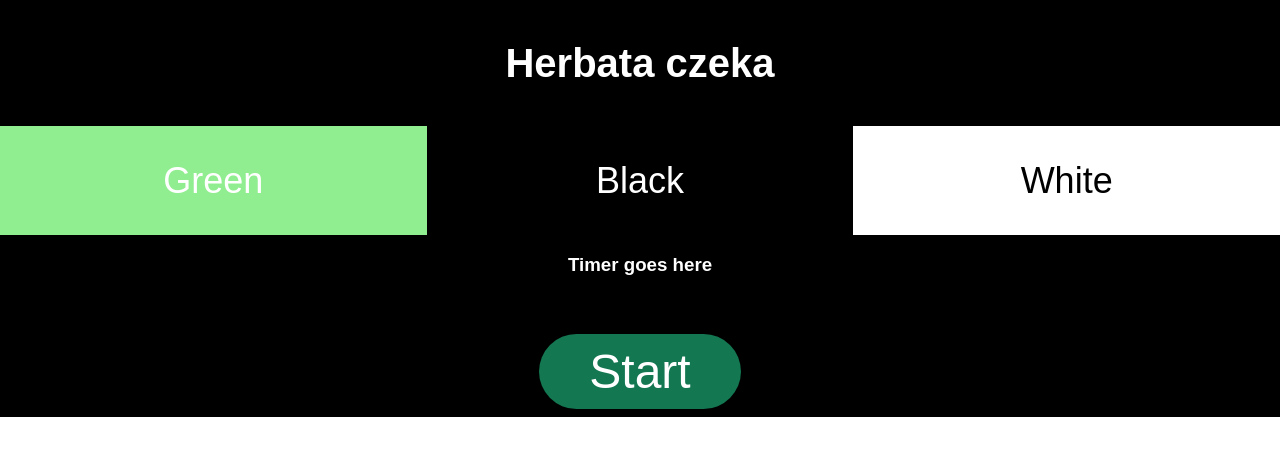
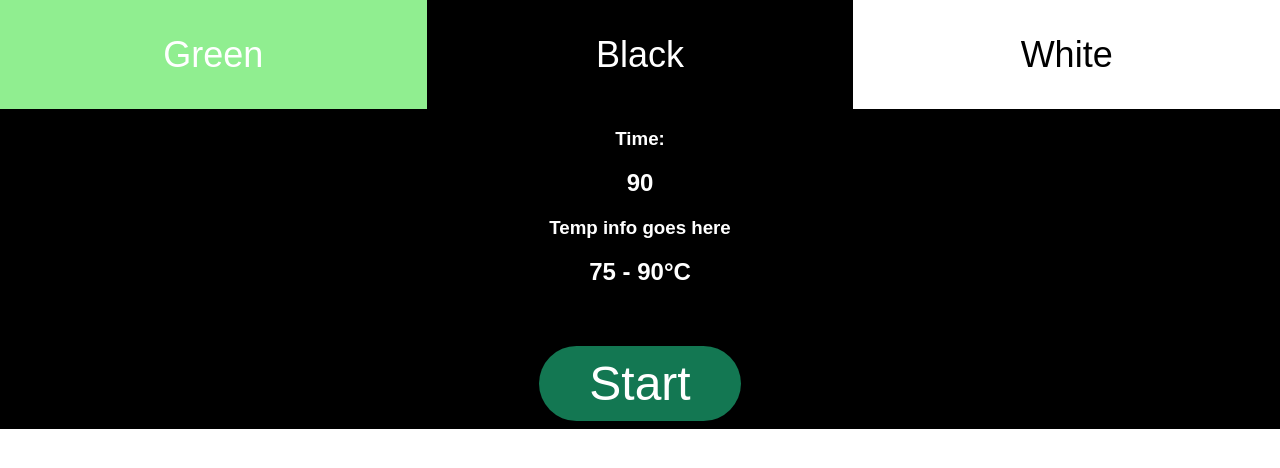
Before and after one commit to mprostakk/tea-timer, a React (Create React App) app: page / in a window 1280 px wide. Shown: the top 468 px of the page. Built offline with nearby package versions, Linux system fonts and the light colour scheme.

Commit message:
fixed button and added tea info

```diff
--- a/src/components/Card.js
+++ b/src/components/Card.js
@@ -3,7 +3,10 @@ import './Card.css';
 
 const Card = ({clickfunc, name}) => {
   return (
-    <div onClick={clickfunc} className= "dtc tc pv4 bg-black-05 f2 lh-title" id={name} value={name} >
+    <div onClick={clickfunc}
+      className= "dtc tc pv4 bg-black-05 f2 lh-title"
+      id={name}
+      value={name} >
       {name}
     </div>
   )
--- a/src/components/Start.js
+++ b/src/components/Start.js
@@ -1,11 +1,11 @@
 import React from 'react';
 import './Start.css'
 
-const Start = ({changeButton, name}) => {
+const Start = ({ifon, name}) => {
   return (
-    <a class="f6 grow no-underline br-pill ph3 pv2 mb2 dib white bg-dark-green"
+    <a className="f6 grow no-underline br-pill ph3 pv2 mb2 dib white bg-dark-green"
        id ="start"
-       onClick = {changeButton}
+       onClick = {ifon}
        >
        {name}
      </a>
--- /dev/null
+++ b/src/components/TempInfo.js
@@ -0,0 +1,13 @@
+import React from 'react';
+
+const TempInfo = ({temp}) => {
+  return (
+    <div>
+      <h3>Temp info goes here</h3>
+      <h2>{temp}</h2>
+    </div>
+
+  )
+}
+
+export default TempInfo;
--- /dev/null
+++ b/src/components/TimeInfo.js
@@ -0,0 +1,12 @@
+import React from 'react';
+
+const TimeInfo = ({time}) => {
+  return (
+    <div>
+      <h3>Time:</h3>
+      <h2>{time}</h2>
+    </div>
+  )
+}
+
+export default TimeInfo;
--- a/src/components/Timer.js
+++ b/src/components/Timer.js
@@ -1,6 +1,10 @@
 import React , {Component} from 'react';
-import Start from './Start'
+import Start from './Start';
+import TimeInfo from './TimeInfo';
+import TempInfo from './TempInfo';
 import './Timer.css';
+import teainfo from '../teainfo';
+
 
 class Timer extends Component {
   constructor(props) {
@@ -11,13 +15,15 @@ class Timer extends Component {
     }
   }
 
-  changeButton() {
-    this.setState({
-      on: !this.state.on
+  changeButton = () => {
+    this.setState((prevState) => {
+      return ({
+        on: !prevState.on
+      })
     })
   }
 
-  giveName() {
+  giveName = () => {
     if(this.state.on === false){
       return 'Start';
     }
@@ -29,7 +35,8 @@ class Timer extends Component {
   render () {
     return (
       <div>
-        <h3>Timer goes here</h3>
+        <TimeInfo time={teainfo[this.props.selected].time}/>
+        <TempInfo temp={teainfo[this.props.selected].temp}/>
         <Start ifon={this.changeButton} name = {this.giveName()}/>
       </div>
     )
--- a/src/containers/App.js
+++ b/src/containers/App.js
@@ -2,7 +2,6 @@ import React, { Component } from 'react';
 import CheckTea from '../components/CheckTea'
 import Timer from '../components/Timer'
 import './App.css';
-import teainfo from '../teainfo';
 
 class App extends Component {
   constructor() {
@@ -18,15 +17,14 @@ class App extends Component {
   }
 
   compnentDidMount() {
-    this.setState({info: teainfo})
   }
 
   render() {
     return (
       <div className="App" id={this.state.selected}>
-        <h1 className="App-title" >Herbata czeka</h1>
+        {/* <h1 className="App-title" >Herbata czeka</h1> */}
         <CheckTea selected = {this.state.selected} clickfunc = {this.handleClick}/>
-        <Timer />
+        <Timer selected = {this.state.selected}/>
       </div>
     );
   }
--- a/src/teainfo.js
+++ b/src/teainfo.js
@@ -1,18 +1,35 @@
-const teainfo = [
-  {
-    name: 'green',
+// const teainfo = [
+//   {
+//     name: 'green',
+//     temp: '75 - 90°C',
+//     time: 90,
+//   },
+//   {
+//     name: 'black',
+//     temp: '99°C',
+//     time: 150,
+//   },
+//   {
+//     name: 'White',
+//     temp: '65 - 70°C',
+//     time: 90,
+//   }
+// ]
+
+const teainfo = {
+  'Black': {
     temp: '75 - 90°C',
     time: 90,
   },
-  {
-    name: 'black',
-    temp: '99°C',
-    time: 150,
+  'Green': {
+    temp: '75 - 90°C',
+    time: 90,
   },
-  {
-    name: 'White',
+  'White': {
     temp: '65 - 70°C',
     time: 90,
   }
-]
+}
+
+
 export default teainfo;
```
